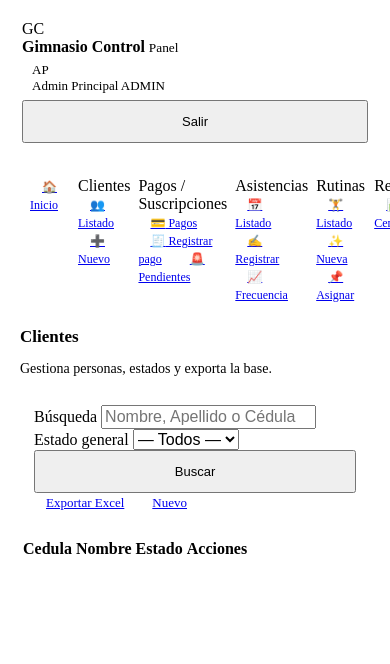
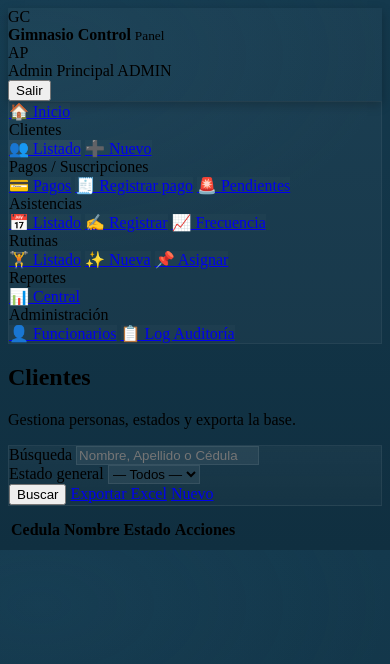
Before and after one commit to Fapacu/gymapp, a Flask app: page /clients/ in a window 390 px wide. Shown: the top 664 px of the page. Run offline with Flask 3, Linux system fonts and the light colour scheme; a user stored in the database is signed in; data comes from the database, SQL or seed files in the repository; data that the repository does not hold is empty.

Commit message:
actualizo css

```diff
--- a/static/styles.css
+++ b/static/styles.css
@@ -1,167 +1,84 @@
 /* =========================================================
-   RESPONSIVE PRO — Desktop + Tablet + Mobile
+   MOBILE LIGHT MODE — Más claro pero mismo estilo
    ========================================================= */
 
-/* ----------- TABLET (1024px hacia abajo) ----------- */
-@media (max-width: 1024px){
+@media (max-width: 768px){
 
-  .layout{
-    gap: 18px;
-    padding: 16px;
+  :root{
+    /* Fondo más claro en celular */
+    --bg: #14394d;
+    --surface: #17465c;
+    --card: #1b4f66;
+    --card-2: #215a73;
+
+    /* Texto ligeramente más oscuro para mejor lectura */
+    --text: #f2f8fb;
+    --muted: #c6d6df;
+    --muted-2: #a8bdc9;
+
+    /* Sombras más suaves */
+    --shadow-1: 0 4px 10px rgba(0,0,0,0.25);
+    --shadow-2: 0 6px 18px rgba(0,0,0,0.3);
   }
 
-  .sidebar{
-    width: 220px;
+  body{
+    background:
+      radial-gradient(700px 400px at 10% 10%, rgba(40,90,120,0.15), transparent 50%),
+      linear-gradient(180deg, var(--bg) 0%, #102f40 100%);
   }
 
-  .kpis{
-    grid-template-columns: repeat(2, 1fr);
+  /* Header más claro */
+  .header{
+    background: rgba(255,255,255,0.03);
+    box-shadow: var(--shadow-1);
   }
 
-  h1{
-    font-size: 24px;
-  }
-
-  .container{
-    padding: 20px;
-  }
-}
-
-/* ----------- MOBILE (768px hacia abajo) ----------- */
-@media (max-width: 768px){
-
-  /* Layout vertical */
-  .layout{
-    flex-direction: column;
-    padding: 12px;
-    gap: 20px;
-  }
-
-  /* Sidebar tipo menú horizontal */
+  /* Sidebar más limpio */
   .sidebar{
-    width: 100%;
-    display: flex;
-    gap: 8px;
-    overflow-x: auto;
-    padding: 10px;
-    border-radius: 12px;
-  }
-
-  .sidebar::-webkit-scrollbar{
-    height: 6px;
-  }
-
-  .sidebar::-webkit-scrollbar-thumb{
-    background: rgba(255,255,255,0.15);
-    border-radius: 10px;
+    background: rgba(255,255,255,0.03);
+    border: 1px solid rgba(255,255,255,0.05);
   }
 
   .sidebar-link{
-    flex: 0 0 auto;
-    font-size: 13px;
-    padding: 8px 12px;
+    background: rgba(255,255,255,0.02);
   }
 
-  .sidebar-link .icon{
-    width: 28px;
-    height: 28px;
+  .sidebar-link.active{
+    background: rgba(255,255,255,0.06);
   }
 
-  /* Header */
-  .header{
-    flex-direction: column;
-    align-items: flex-start;
-    gap: 8px;
-    padding: 12px 14px;
+  /* Cards más claras */
+  .card{
+    background: linear-gradient(180deg, rgba(255,255,255,0.04), rgba(255,255,255,0.02));
+    border: 1px solid rgba(255,255,255,0.06);
   }
 
-  .brand{
-    font-size: 16px;
+  /* Inputs más claros */
+  input, select, textarea{
+    background: rgba(255,255,255,0.06);
+    border: 1px solid rgba(255,255,255,0.08);
   }
 
-  .user-badge{
-    font-size: 13px;
-    padding: 6px 10px;
+  input:focus, textarea:focus, select:focus{
+    box-shadow: 0 0 0 4px rgba(58,107,148,0.15);
   }
 
-  /* Contenido */
-  .container{
-    padding: 14px;
+  /* Botones más suaves */
+  .btn.primary{
+    background: linear-gradient(180deg, #2a6d92, #1f4b6e);
   }
 
-  .card{
-    padding: 16px;
+  /* Tablas más legibles */
+  .table{
+    background: rgba(255,255,255,0.03);
   }
 
-  h1{
-    font-size: 20px;
+  .table thead th{
+    background: rgba(255,255,255,0.04);
   }
 
-  h2{
-    font-size: 17px;
+  .table tbody tr:hover{
+    background: rgba(255,255,255,0.05);
   }
 
-  p{
-    font-size: 14px;
-  }
-
-  /* Formularios */
-  .form-row{
-    grid-template-columns: 1fr;
-  }
-
-  input, select, textarea{
-    font-size: 16px; /* evita zoom automático en iPhone */
-  }
-
-  /* Botones full width */
-  .btn{
-    width: 100%;
-    padding: 12px;
-  }
-
-  /* Tablas scrollables */
-  .table{
-    display: block;
-    overflow-x: auto;
-    white-space: nowrap;
-    border-radius: 12px;
-  }
-
-  .table thead th,
-  .table tbody td{
-    padding: 12px;
-    font-size: 13px;
-  }
-
-  /* KPIs en columna */
-  .kpis{
-    grid-template-columns: 1fr;
-  }
-
-  /* Login */
-  .auth-card{
-    width: 100%;
-    padding: 18px;
-  }
 }
-
-/* ----------- EXTRA SMALL (480px hacia abajo) ----------- */
-@media (max-width: 480px){
-
-  h1{
-    font-size: 18px;
-  }
-
-  .sidebar-link{
-    font-size: 12px;
-  }
-
-  .btn{
-    font-size: 13px;
-  }
-
-  .card{
-    padding: 14px;
-  }
-}
```
